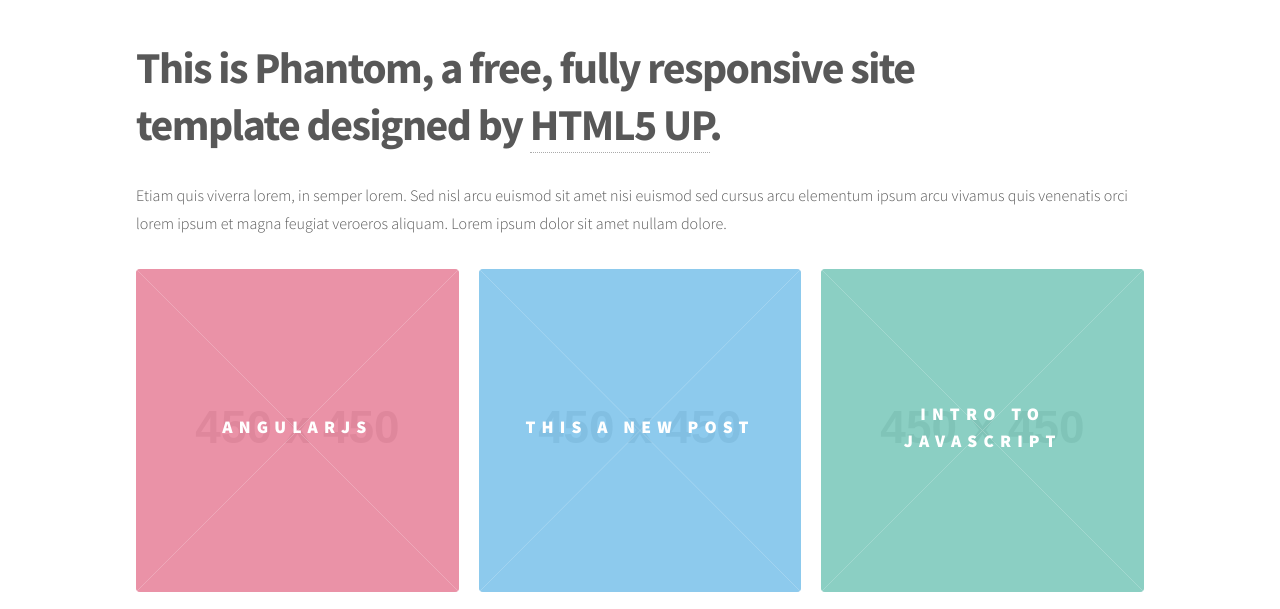
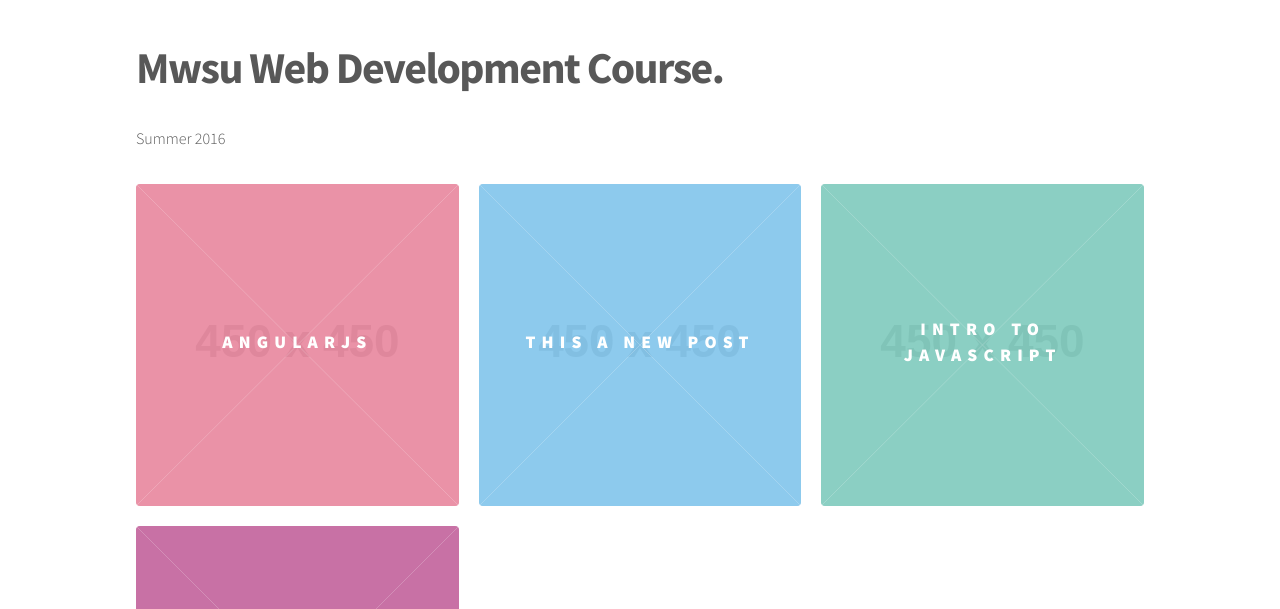
Before and after one commit to rugbyprof/Mwsu-Web-Dev, a plain HTML site: page index.html in a window 1280 px wide. Shown: the part 163-772 px from the top of the page. Drawn offline with Linux system fonts and the light colour scheme; placeholder pictures from the web are drawn by us.

Commit message:
Site updated: 2016-07-12 10:54:09

```diff
--- a/index.html
+++ b/index.html
@@ -105,8 +105,8 @@
 
                 <!-- Main Content -->
                 <header>
-    <h1>This is Phantom, a free, fully responsive site<br />template designed by <a href="http://html5up.net">HTML5 UP</a>.</h1>
-    <p>Etiam quis viverra lorem, in semper lorem. Sed nisl arcu euismod sit amet nisi euismod sed cursus arcu elementum ipsum arcu vivamus quis venenatis orci lorem ipsum et magna feugiat veroeros aliquam. Lorem ipsum dolor sit amet nullam dolore.</p>
+    <h1>Mwsu Web Development Course.</h1>
+    <p>Summer 2016</p>
 </header>
 
 <section class="tiles">
```
Also changed, not shown: archives/2016/07/index.html (+2 -2 lines), archives/2016/index.html (+2 -2 lines), archives/index.html (+2 -2 lines).
